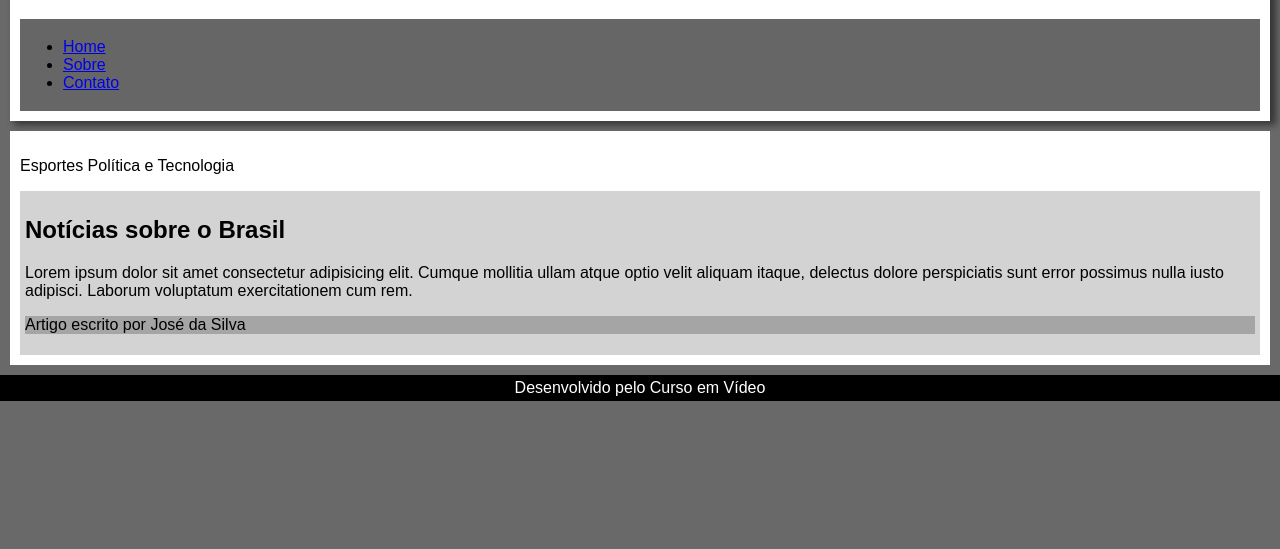
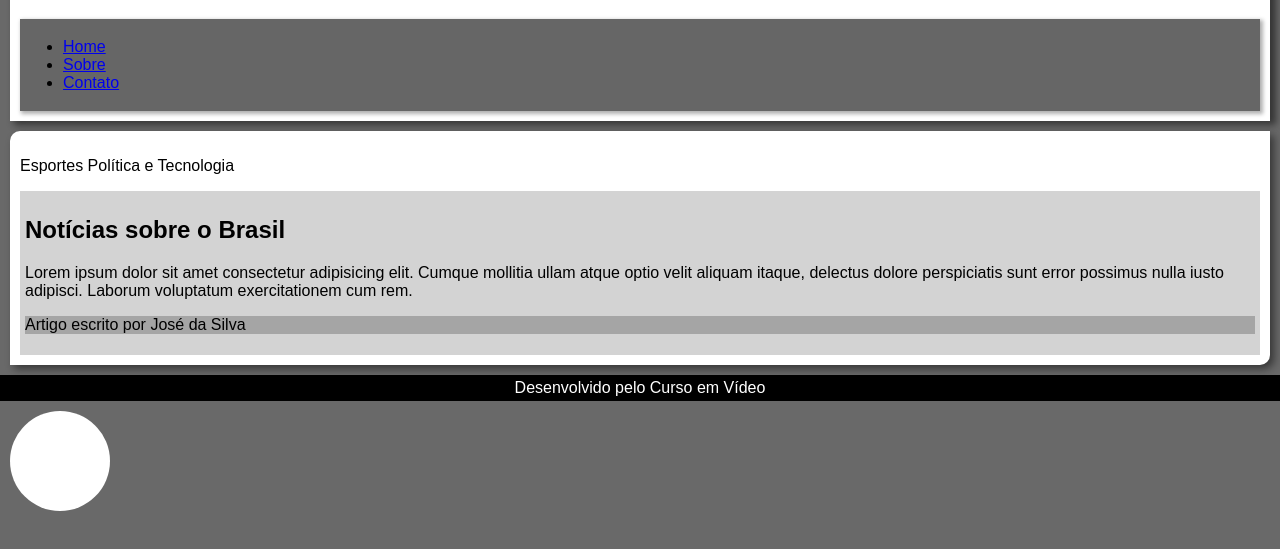
Before and after one commit to Jhon2606/curso-de-http-e-css, a plain HTML site: page Exercícios/ex021/caixa02.html in a window 1280 px wide. Shown: the part 81-630 px from the top of the page. Drawn offline with Linux system fonts and the light colour scheme.

Commit message:
Aprendendo a arrendondar bordas

```diff
--- a/Exercícios/ex021/caixa02.html
+++ b/Exercícios/ex021/caixa02.html
@@ -19,6 +19,7 @@
         nav{
             background-color: rgb(102, 102, 102);
             padding: 3px;
+            box-shadow: 2px 2px 4px 1px rgba(0, 0, 0, 0.315);
         }
         nav > a {
             text-decoration: none;
@@ -33,6 +34,8 @@
             background-color: white;
             margin: 10px;
             padding: 10px;
+            border-radius: 10px 0px;
+            box-shadow: 4px 4px 9px 0px rgba(0, 0, 0, 0.493);
         }
         article{
             background-color: lightgray;
@@ -50,6 +53,13 @@
         }
         footer > p{
             margin: 0px;
+        }
+        div#bola{
+            width: 100px;
+            height: 100px;
+            margin: 10px;
+            background-color: rgb(255, 255, 255);
+            border-radius: 50%;
         }
     </style>
 </head>
@@ -81,5 +91,6 @@
     <footer>
         <p> Desenvolvido pelo Curso em Vídeo</p>
     </footer>
+    <div id="bola"></divid></div>
 </body>
 </html>
```
